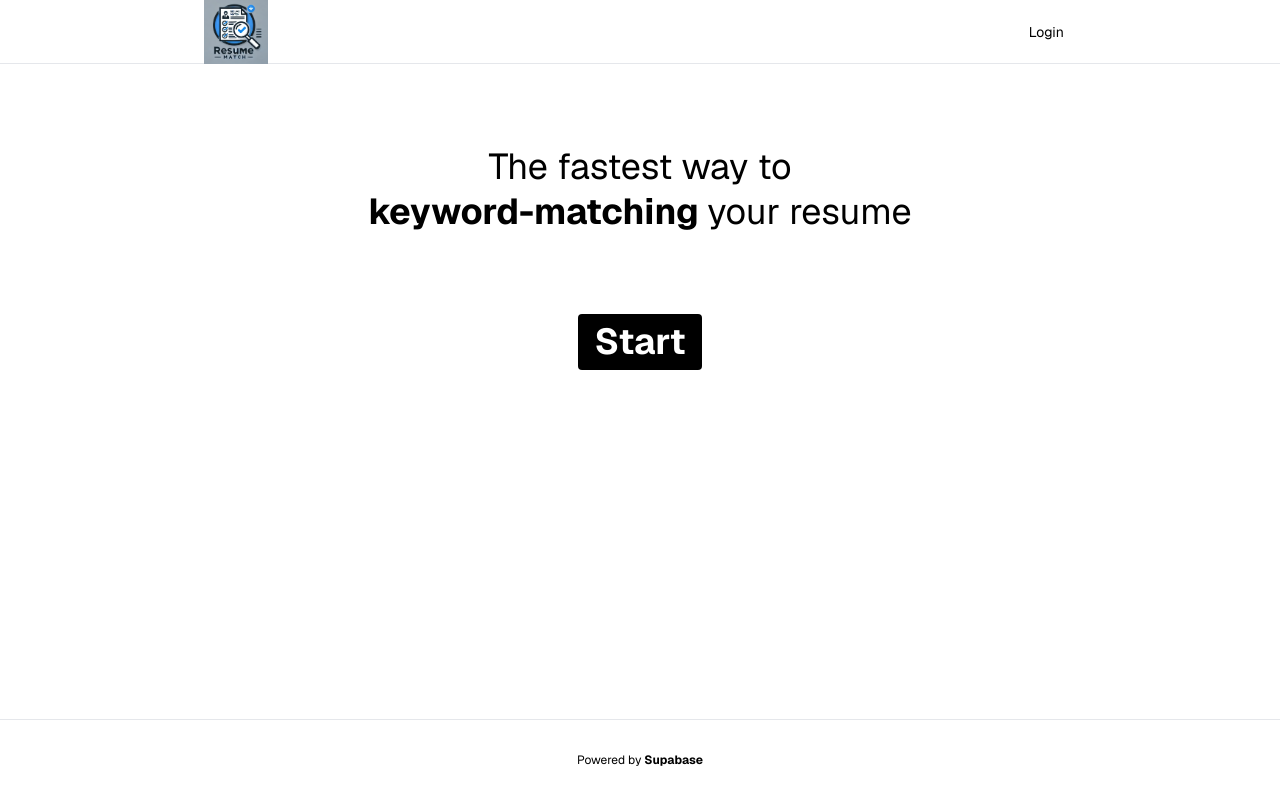
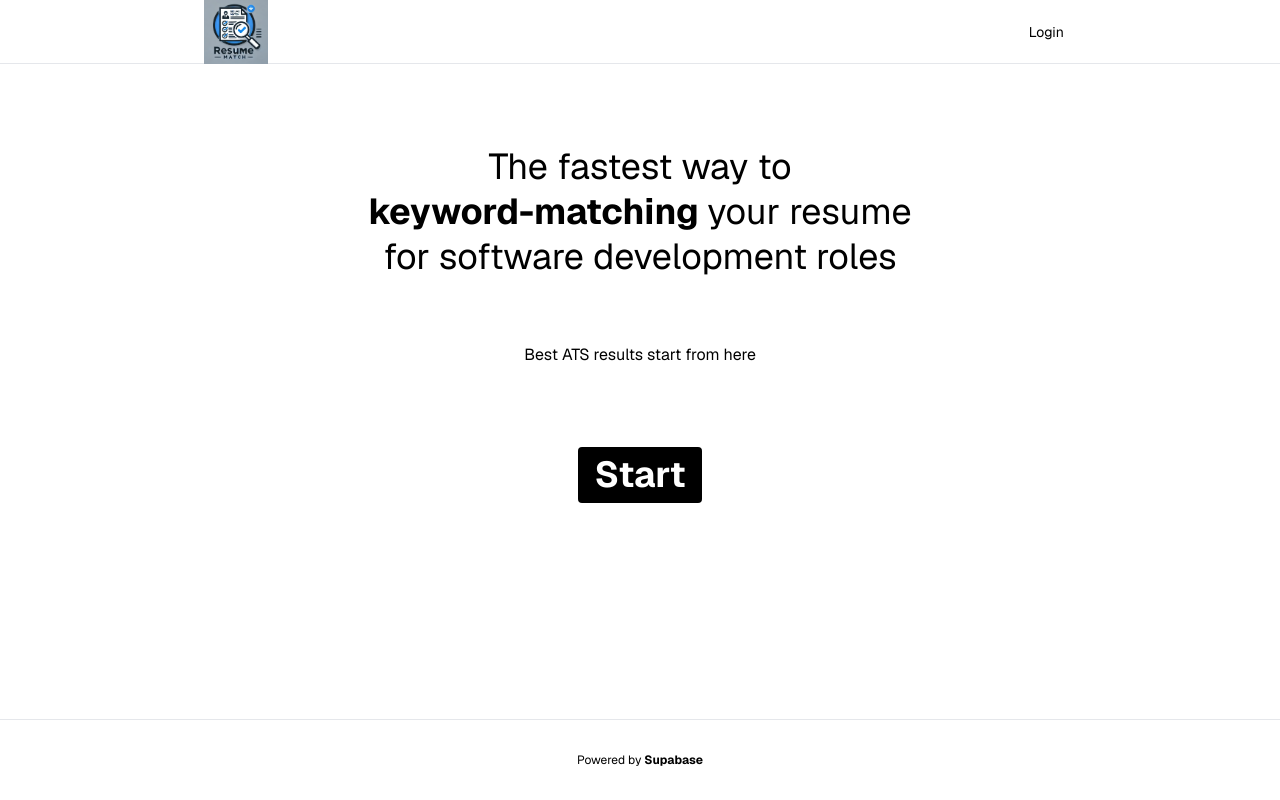
Before and after one commit to tyyin98/resumeMatch, a Next.js app: page / in a window 1280 px wide. Built offline with nearby package versions, Linux system fonts and the light colour scheme; no server answers.

Commit message:
added  <SpeedInsights />

```diff
--- a/app/layout.tsx
+++ b/app/layout.tsx
@@ -3,6 +3,7 @@ import "./globals.css";
 import Logo from "@/components/Logo";
 import AuthButton from "@/components/AuthButton";
 import { Analytics } from "@vercel/analytics/react";
+import { SpeedInsights } from "@vercel/speed-insights/next";
 
 const defaultUrl = process.env.VERCEL_URL
   ? `https://${process.env.VERCEL_URL}`
@@ -25,6 +26,7 @@ export default function RootLayout({
         <main className="min-h-screen flex flex-col items-center">
           {children}
           <Analytics />
+          <SpeedInsights />
         </main>
       </body>
     </html>
--- a/components/Header.tsx
+++ b/components/Header.tsx
@@ -20,7 +20,9 @@ export default function Header() {
       {/* <h1 className="sr-only">Supabase and Next.js Starter Template</h1> */}
       <p className="text-3xl lg:text-4xl !leading-tight mx-auto max-w-xl text-center">
         The fastest way to <br />
-        <strong>keyword-matching </strong>your resume{" "}
+        <strong>keyword-matching </strong>your resume
+        <br />
+        for software development roles
         {/* <a
           href="https://supabase.com/?utm_source=create-next-app&utm_medium=template&utm_term=nextjs"
           target="_blank"
@@ -39,6 +41,7 @@ export default function Header() {
           Next.js
         </a> */}
       </p>
+      <p>Best ATS results start from here</p>
       {/* <div className="w-full p-[1px] bg-gradient-to-r from-transparent via-foreground/10 to-transparent my-8" /> */}
     </div>
   );
--- a/components/ResumeMatch/ResumeMatch.tsx
+++ b/components/ResumeMatch/ResumeMatch.tsx
@@ -35,9 +35,9 @@ export default function ResumeMatch({ email }: { email: string | undefined }) {
       <h1>Resume Keyword Generator</h1>
       <form onSubmit={handleSubmit}>
         <div>
-          <div>
+          {/* <div>
             <label className="w-full">Resume:</label>
-          </div>
+          </div> */}
 
           {/* <textarea
             className="w-full  p-4 border border-gray-300 rounded-lg resize-y"
--- a/package.json
+++ b/package.json
@@ -11,6 +11,7 @@
     "@supabase/ssr": "latest",
     "@supabase/supabase-js": "latest",
     "@vercel/analytics": "^1.3.1",
+    "@vercel/speed-insights": "^1.0.12",
     "ai": "^3.2.19",
     "autoprefixer": "10.4.17",
     "class-variance-authority": "^0.7.0",
```
Also changed, not shown: 1 other file (tests, documents, lock files or other folders).
